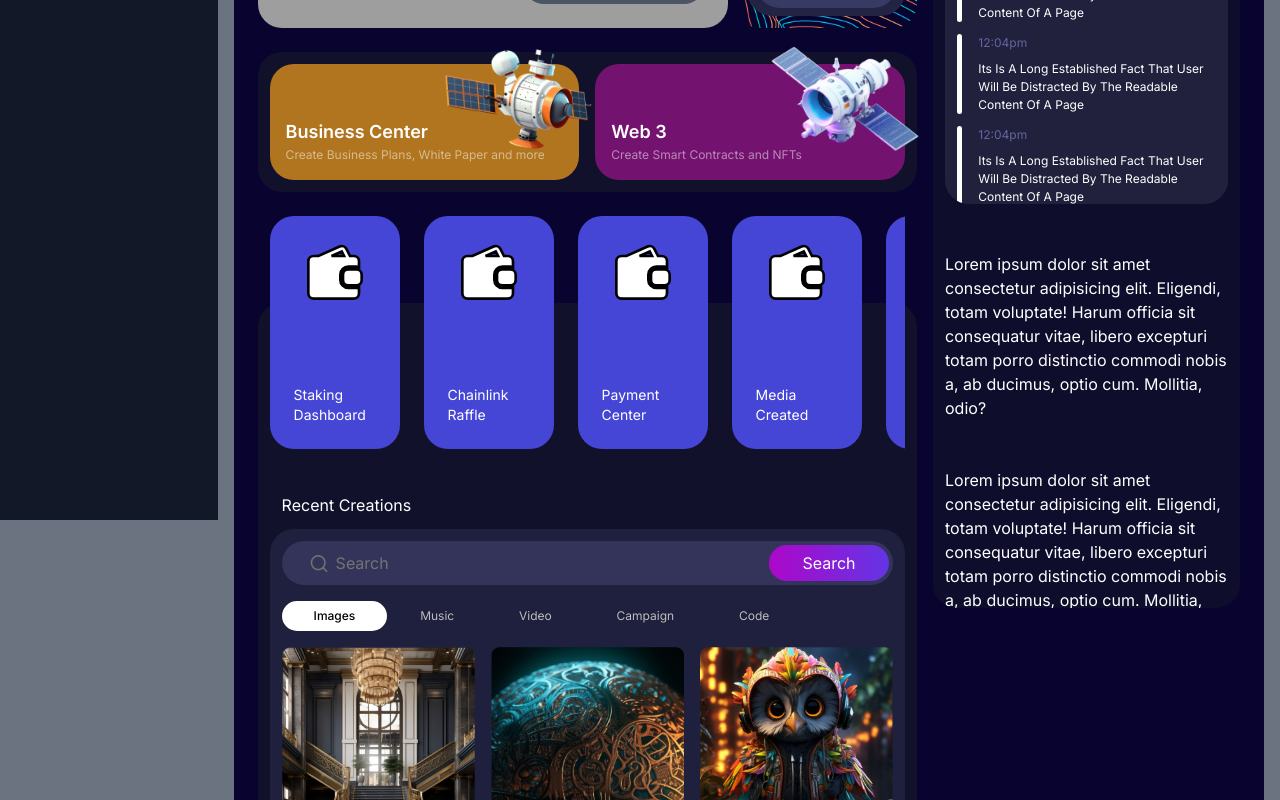
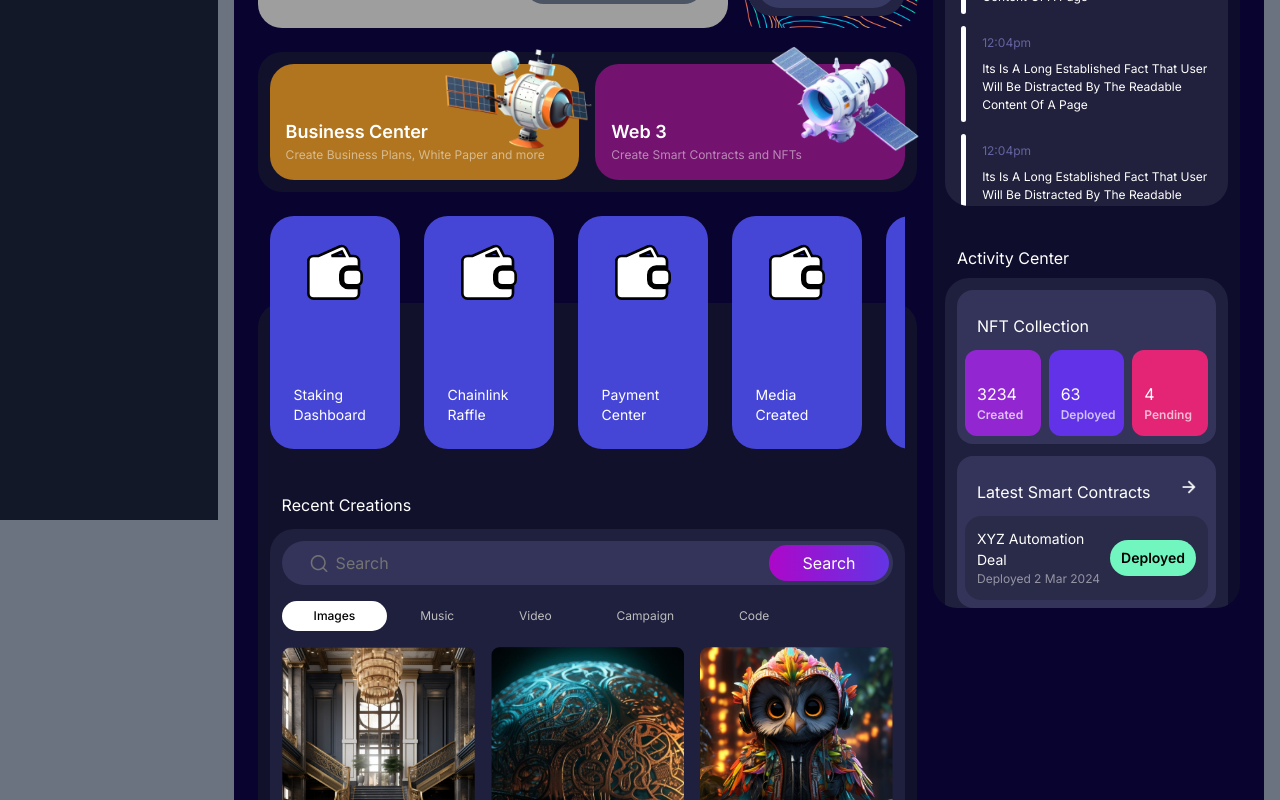
Before and after one commit to stanleynzegwu/birble-ai, a Next.js app: page / in a window 1280 px wide. Shown: the part 280-1080 px from the top of the page. Built offline with nearby package versions, Linux system fonts and the light colour scheme; grey boxes are pictures that could not be loaded.

Commit message:
new commit

```diff
--- a/app/container/RightSidebar.jsx
+++ b/app/container/RightSidebar.jsx
@@ -1,54 +1,57 @@
 import RightSideBarNewsScroll from "@/src/components/RightSideBarNewsScroll";
+import RightSideBarUniversal from "@/src/components/RightSideBarUniversal";
 
 const RightSidebar = () => {
   return (
-    <div className="rightsidebar rounded-3xl w-[31.25%] top-16 bg-[rgb(17,17,44,0.8)] p-3 pt-6">
-      <div className="w-full flex justify-between items-center px-3">
+    <div className="rightsidebar rounded-3xl w-[31.25%] top-16 bg-[rgb(17,17,44,0.8)] p-3 pt-8">
+      <div className="w-full flex justify-between items-center px-3 mb-3">
         <span className="">Notification</span>
         <span className="text-[#4C86FF] text-[12px]">see all</span>
       </div>
       <RightSideBarNewsScroll />
 
-      <p>
-        Lorem ipsum dolor sit amet consectetur adipisicing elit. Eligendi, totam voluptate! Harum
-        officia sit consequatur vitae, libero excepturi totam porro distinctio commodi nobis a, ab
-        ducimus, optio cum. Mollitia, odio?
-      </p>
-      <p>
-        Lorem ipsum dolor sit amet consectetur adipisicing elit. Eligendi, totam voluptate! Harum
-        officia sit consequatur vitae, libero excepturi totam porro distinctio commodi nobis a, ab
-        ducimus, optio cum. Mollitia, odio?
-      </p>
-      <p>
-        Lorem ipsum dolor sit amet consectetur adipisicing elit. Eligendi, totam voluptate! Harum
-        officia sit consequatur vitae, libero excepturi totam porro distinctio commodi nobis a, ab
-        ducimus, optio cum. Mollitia, odio?
-      </p>
-      <p>
-        Lorem ipsum dolor sit amet consectetur adipisicing elit. Eligendi, totam voluptate! Harum
-        officia sit consequatur vitae, libero excepturi totam porro distinctio commodi nobis a, ab
-        ducimus, optio cum. Mollitia, odio?
-      </p>
-      <p>
-        Lorem ipsum dolor sit amet consectetur adipisicing elit. Eligendi, totam voluptate! Harum
-        officia sit consequatur vitae, libero excepturi totam porro distinctio commodi nobis a, ab
-        ducimus, optio cum. Mollitia, odio?
-      </p>
-      <p>
-        Lorem ipsum dolor sit amet consectetur adipisicing elit. Eligendi, totam voluptate! Harum
-        officia sit consequatur vitae, libero excepturi totam porro distinctio commodi nobis a, ab
-        ducimus, optio cum. Mollitia, odio?
-      </p>
-      <p>
-        Lorem ipsum dolor sit amet consectetur adipisicing elit. Eligendi, totam voluptate! Harum
-        officia sit consequatur vitae, libero excepturi totam porro distinctio commodi nobis a, ab
-        ducimus, optio cum. Mollitia, odio?
-      </p>
-      <p>
-        Lorem ipsum dolor sit amet consectetur adipisicing elit. Eligendi, totam voluptate! Harum
-        officia sit consequatur vitae, libero excepturi totam porro distinctio commodi nobis a, ab
-        ducimus, optio cum. Mollitia, odio?
-      </p>
+      <div className="flex flex-col gap-2 mt-10">
+        <span className="pl-3">Activity Center</span>
+
+        <div className="bg-[rgb(35,35,67,0.8)] rounded-3xl p-3 flex flex-col gap-3">
+          <div className="rightsidebarContainer">
+            <span className="pl-3">NFT Collection</span>
+            <div className="grid grid-cols-3 gap-2 w-[100%] h-[100%]">
+              {[
+                { color: '#9227D2', amount: 3234, action: 'Created' },
+                { color: '#6232E8', amount: 63, action: 'Deployed' },
+                { color: '#E42474', amount: 4, action: 'Pending' },
+              ].map(({ color, amount, action }, index) => (
+                <div className="rounded-xl w-[calc(33.33% - 0.5rem)] min-h-auto" key={index} style={{backgroundColor:color}}>
+                  <div className="flex flex-col p-3 pt-8">
+                    <span>{amount}</span>
+                    <span className="text-[12px] font-semibold text-[rgb(255,255,255,0.7)]">{action}</span>
+                  </div>
+                </div>
+              ))}
+            </div>
+          </div>
+          <RightSideBarUniversal header={'latest smart contracts'} subHeader={'XYZ Automation deal'} aside={'Deployed 2 Mar 2024'} buttonName={'Deployed'} isIcon={true}/>
+
+          <div className="rightsidebarContainer">
+            <span>Campaign</span>
+            <div className="flex gap-3">
+              {[
+                {color:'#D55A33',amount:24, name:'all campaign'},
+                {color:'#01986B',amount:3, name:'current campaign'},
+              ].map(({color,amount,name},index) => (
+                <div className="capitalize flex-1 rounded-xl flex flex-col p-2 pt-8" key={index} style={{backgroundColor:color}}>
+                  <span>{amount}</span>
+                  <span className="text-[12px] font-semibold text-[rgb(255,255,255,0.7)]">{name}</span>
+                </div>
+              ))}
+            </div>
+          </div>
+
+          <RightSideBarUniversal header={'next billing date'} subHeader={'Wednesday, 14 Feb 2024'} aside={'your pro plan is expiring soon'} buttonName={'pay now'} isIcon={false}/>
+          <RightSideBarUniversal header={'new release'} subHeader={'motion creator'} aside={'turn your still images into motion'} buttonName={'explore'} isIcon={false}/>
+        </div>
+      </div>
     </div>
   );
 };
--- a/app/globals.css
+++ b/app/globals.css
@@ -146,7 +146,11 @@ input::-ms-input-placeholder {
   }
 
   .rightsidebar {
-    @apply sticky right-0 top-0 z-10 flex h-screen w-fit flex-col justify-between gap-12 overflow-auto;
+    @apply sticky right-0 top-0 z-10 flex h-screen w-fit flex-col justify-between  overflow-auto;
+  }
+
+  .rightsidebarContainer {
+    @apply rounded-2xl bg-[#34345B] flex flex-col gap-3 p-2 pt-6;
   }
 }
 
--- a/src/components/RightSideBarNewsScroll.jsx
+++ b/src/components/RightSideBarNewsScroll.jsx
@@ -2,7 +2,7 @@ import { RIGHTSIBEBAR_NEWS_CONTENT } from "../constants";
 
 const RightSideBarNewsScroll = () => {
   return (
-    <div className="scroll-container bg-[rgb(47,47,74,0.6)] p-3 rounded-3xl flex flex-col gap-6 text-[12px] min-h-[300px]">
+    <div className="scroll-container bg-[rgb(47,47,74,0.6)] p-4 rounded-3xl flex flex-col gap-6 text-[12px] min-h-[330px]">
       {RIGHTSIBEBAR_NEWS_CONTENT.map(({ when, messages }, index) => (
         <div className="flex flex-col gap-2" key={index}>
           <span className="capitalize text-[#ABABAB]">{when}</span>
@@ -10,7 +10,7 @@ const RightSideBarNewsScroll = () => {
             {messages.map(({ time, details }, index) => (
               <div className="flex gap-4" key={index}>
                 <div className=" w-[12px] rounded-[25px] bg-white" />
-                <div className="flex flex-col gap-2">
+                <div className="flex flex-col gap-2 py-2">
                   <span className="text-[#6565A2]">{time}</span>
                   <p className="capitalize">{details}</p>
                 </div>
--- /dev/null
+++ b/src/components/RightSideBarUniversal.jsx
@@ -0,0 +1,19 @@
+const RightSideBarUniversal = ({header,subHeader,aside,buttonName,isIcon}) => {
+    return (
+        <div className="rightsidebarContainer">
+            <div className="flex justify-between px-3">
+              <span className="capitalize">{header}</span>
+              <img src="/assets/icons/arrow_forward.png" alt="arrow-foraward" className={`w-[14px] h-[14px] cursor-pointer ${!isIcon && 'hidden'}`}/>
+            </div>
+            <div className="bg-[rgb(0,0,0,0.2)] rounded-2xl p-3 flex justify-between items-center">
+              <div className="flex flex-col">
+                <span className="text-[14px] capitalize">{subHeader}</span>
+                <span className="text-[12px] text-[rgb(255,255,255,0.5)] capitalize">{aside}</span>
+              </div>
+              <button className="bg-[#72F6C0] text-sm font-semibold w-[90px] text-black rounded-[25px] p-2 capitalize">{buttonName}</button>
+            </div>
+        </div>
+    );
+  };
+
+  export default RightSideBarUniversal;
```
Also changed, not shown: public/assets/icons/arrow_forward.png (added).
